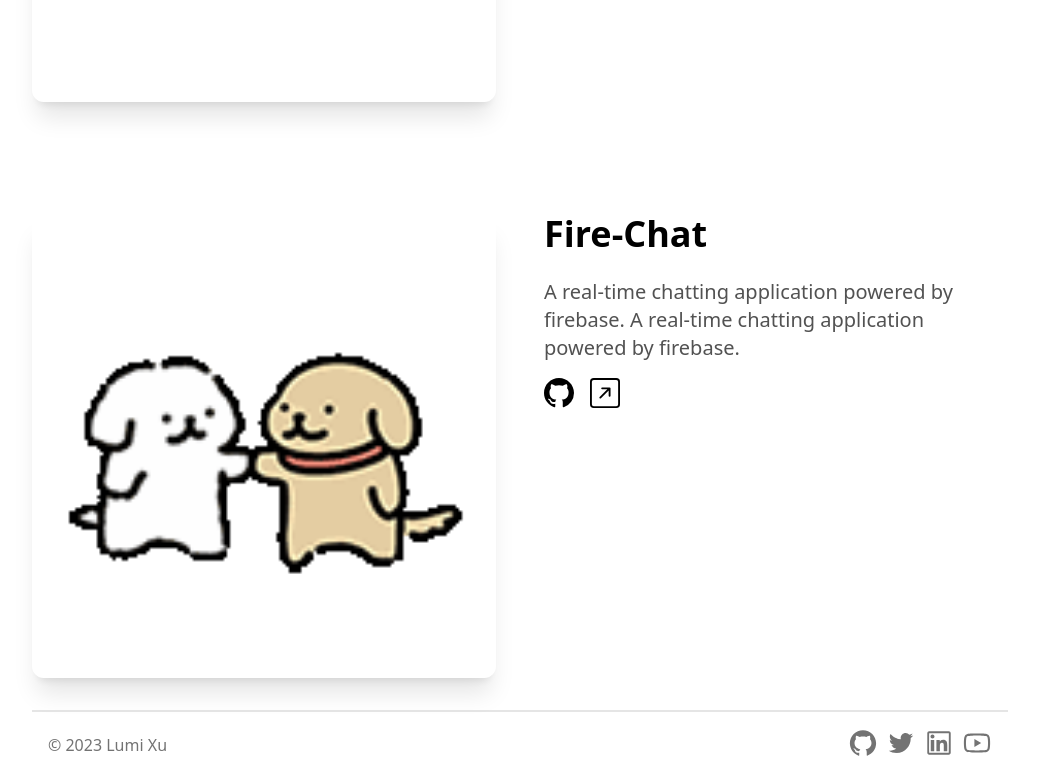
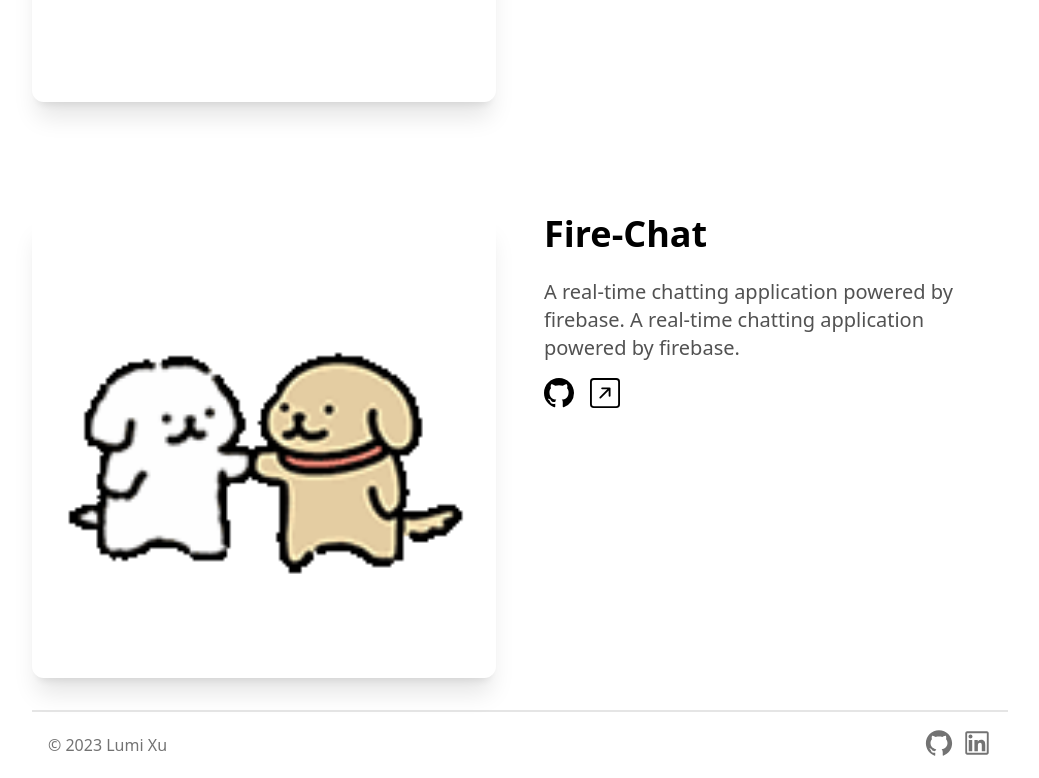
Before and after one commit to Lumi-works/Lumi-Xu-Portfolio, a Next.js app: page / in a window 1280 px wide. Shown: the part 2916-3694 px from the top of the page, without its empty margins (120-1159 px from the left). Built offline with nearby package versions, Linux system fonts and the light colour scheme.

Commit message:
change the hyperlink

```diff
--- a/components/footer.tsx
+++ b/components/footer.tsx
@@ -14,39 +14,23 @@
           © 2023 Lumi Xu
         </div>
         <div className="flex flex-row items-center justify-center space-x-2 mb-1">
-          <a href="https://github.com/hqasmei" rel="noreferrer" target="_blank">
-            <AiOutlineGithub
-              className="hover:-translate-y-1 transition-transform cursor-pointer text-neutral-500 dark:text-neutral-100"
-              size={30}
-            />
-          </a>
           <a
-            href="https://twitter.com/hqasmei"
+            href="https://github.com/Lumi-works"
             rel="noreferrer"
             target="_blank"
           >
-            <AiOutlineTwitter
+            <AiOutlineGithub
               className="hover:-translate-y-1 transition-transform cursor-pointer text-neutral-500 dark:text-neutral-100"
               size={30}
             />
           </a>
 
           <a
-            href="https://www.linkedin.com/in/hosnaqasmei/"
+            href="https://www.linkedin.com/in/lumi-xu-346716231/"
             rel="noreferrer"
             target="_blank"
           >
             <AiOutlineLinkedin
-              className="hover:-translate-y-1 transition-transform cursor-pointer text-neutral-500 dark:text-neutral-100"
-              size={30}
-            />
-          </a>
-          <a
-            href="https://www.youtube.com/channel/UCQBMkSDgbxDb8usMeXmOZyA"
-            rel="noreferrer"
-            target="_blank"
-          >
-            <AiOutlineYoutube
               className="hover:-translate-y-1 transition-transform cursor-pointer text-neutral-500 dark:text-neutral-100"
               size={30}
             />
```
